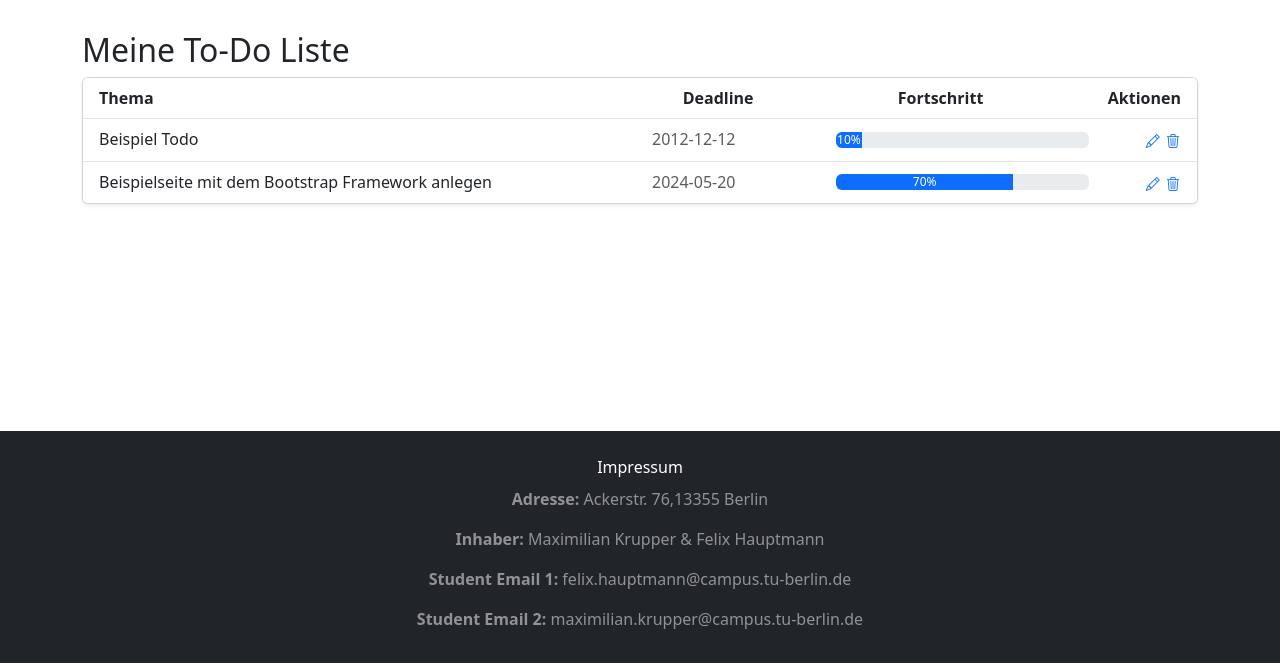
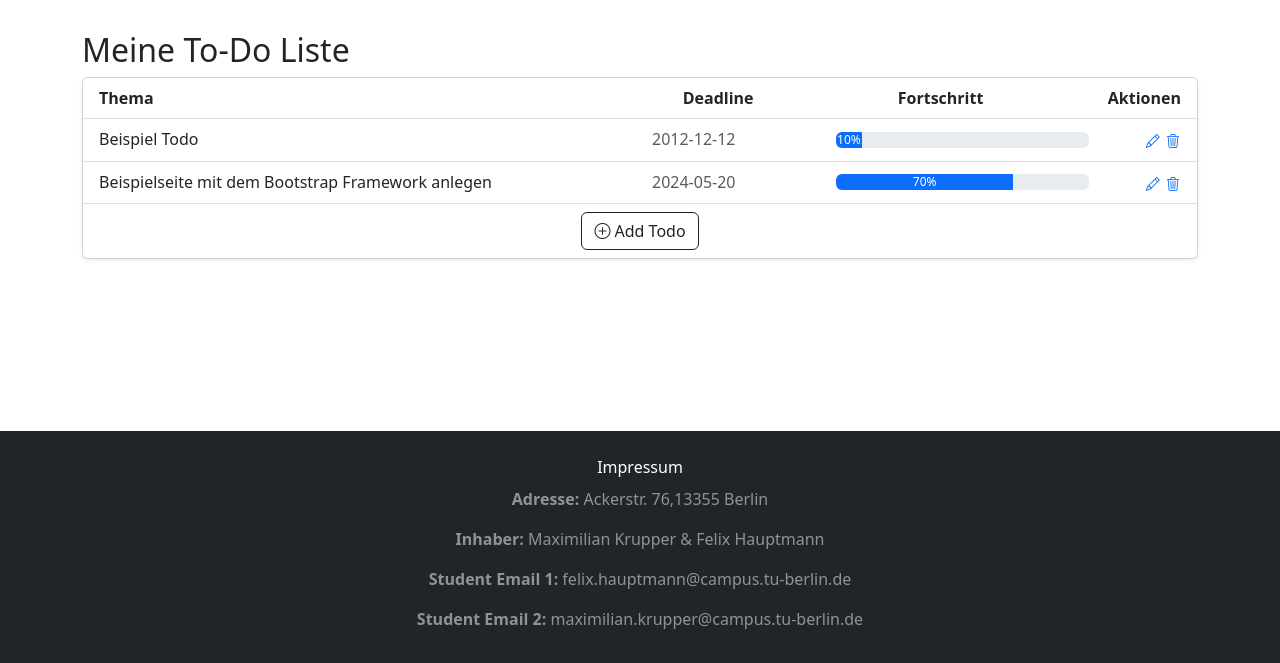
Before and after one commit to felix00112/SkSy_HA1, a Flask app: page / in a window 1280 px wide. Shown: the part 137-800 px from the top of the page. Run offline with Flask 3, Linux system fonts and the light colour scheme; a user stored in the database is signed in; some libraries are stand-ins or nearby versions.

Commit message:
-added todo button underneath the list view

```diff
--- a/website/templates/home.html
+++ b/website/templates/home.html
@@ -156,6 +156,13 @@
 {#                                </div>#}
 {#                            </div>#}
 {#                        </li>#}
+                        <li class="list-group-item">
+                            <div class="d-flex col-md-12 justify-content-center">
+                                <button type="button" class="btn btn-outline-dark" onclick="location.href='/new-todo'">
+                                    <i class="bi bi-plus-circle"></i> Add Todo
+                                </button>
+                            </div>
+                        </li>
                     </ul>
                 </div>
             </div>
```
